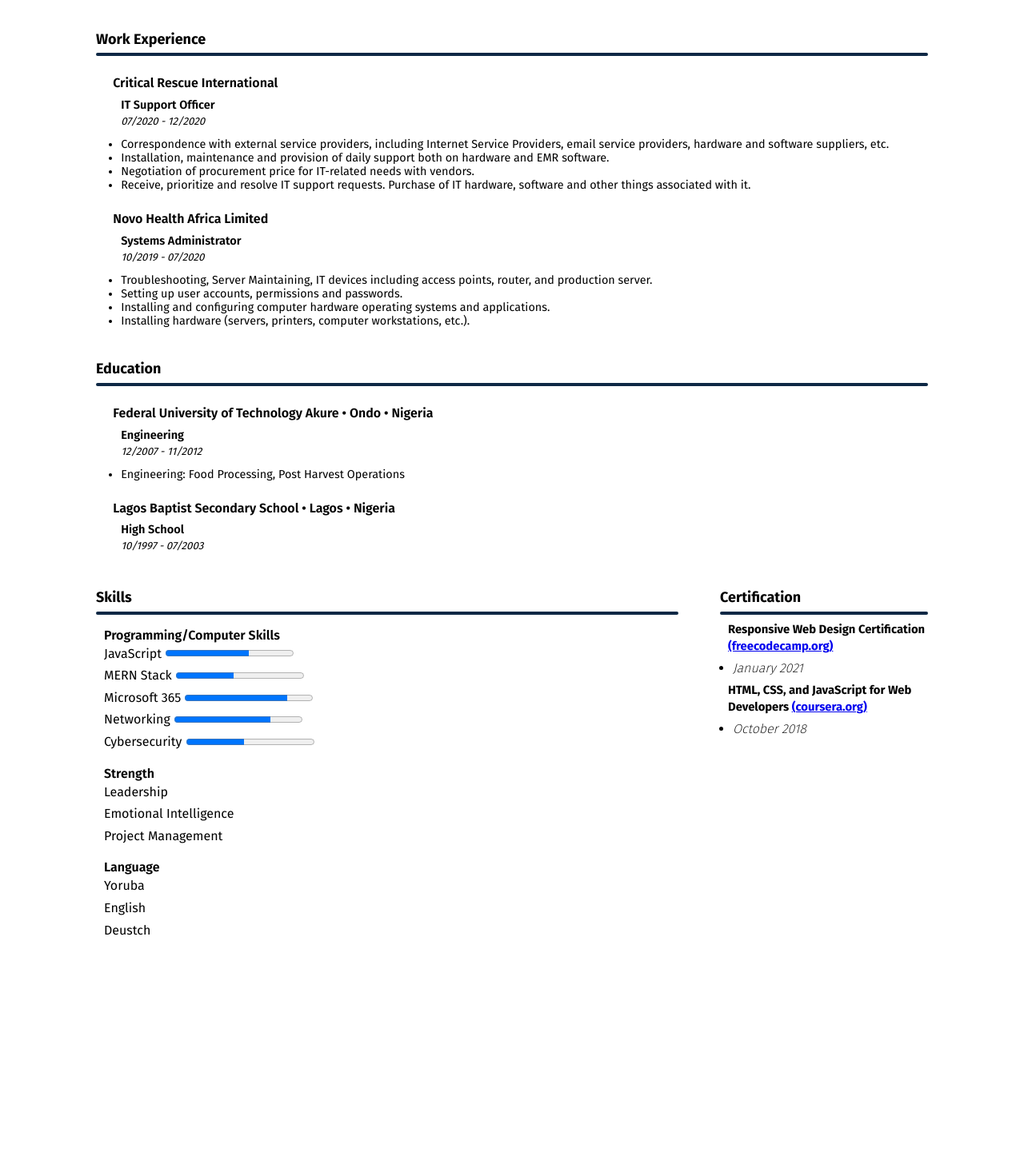
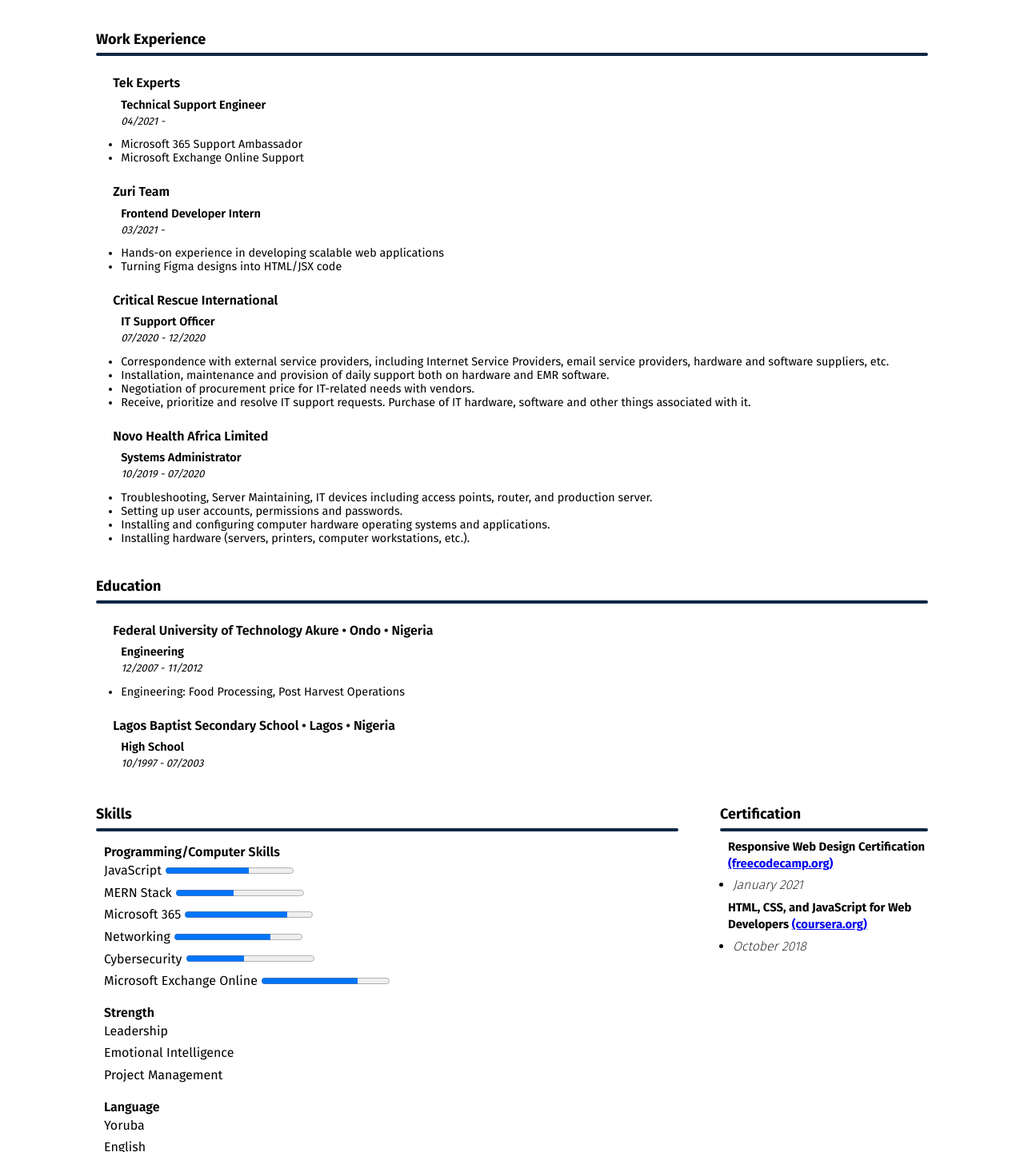
Before and after one commit to abisalde/40-days-with-javascript, a plain HTML site: page Day-03-to-Day-09/CV/index.html in a window 1280 px wide. Shown: the part 349-1790 px from the top of the page at 80% size. Before the commit the page ends 1542 px from the top, so only its background shows below. Drawn offline with Linux system fonts and the light colour scheme.

Commit message:
cv editing

```diff
--- a/Day-03-to-Day-09/CV/index.html
+++ b/Day-03-to-Day-09/CV/index.html
@@ -48,6 +48,24 @@
     <section class="experience">
         <h3>Work Experience</h3>
         <hr />
+        <div class="work_experience">
+            <h4>Tek Experts</h4>
+            <h5>Technical Support Engineer</h5>
+            <p class="date">04/2021 - </p>
+            <ul class="desc">
+                <li>Microsoft 365 Support Ambassador</li>
+                <li>Microsoft Exchange Online Support</li>
+            </ul>
+        </div>
+        <div class="work_experience">
+            <h4>Zuri Team</h4>
+            <h5>Frontend Developer Intern</h5>
+            <p class="date">03/2021 - </p>
+            <ul class="desc">
+                <li>Hands-on experience in developing scalable web applications</li>
+                <li>Turning Figma designs into HTML/JSX code</li>
+            </ul>
+        </div>
         <div class="work_experience">
             <h4>Critical Rescue International</h4>
             <h5>IT Support Officer</h5>
@@ -121,6 +139,10 @@
                     <label for="skill">Cybersecurity</label>
                     <progress value="45" max="100">45%</progress>
                 </div>
+                <div class="progress">
+                    <label for="skill">Microsoft Exchange Online</label>
+                    <progress value="75" max="100">75%</progress>
+                </div>
             </div>
             <div class="strength">
                 <h4>Strength</h4>
```
